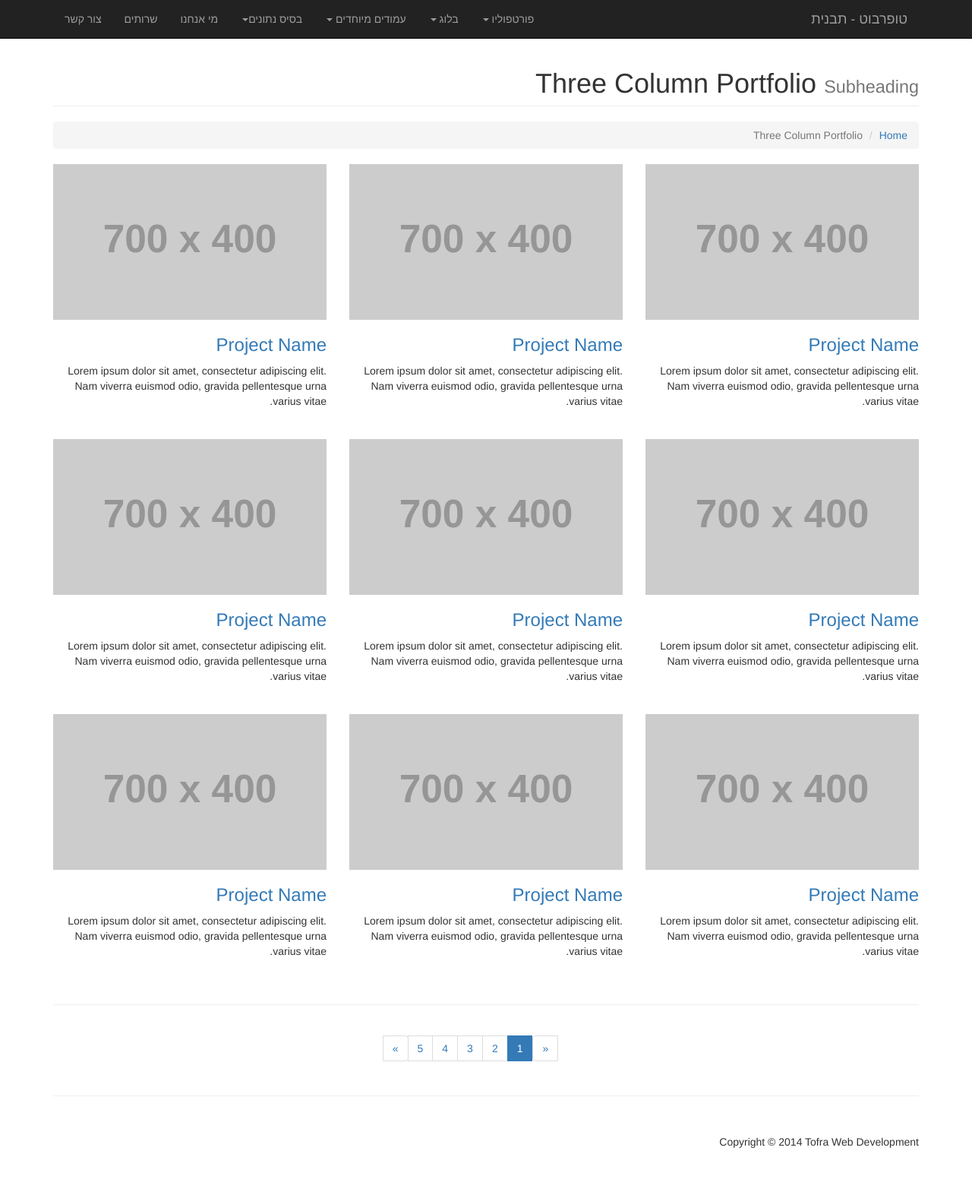
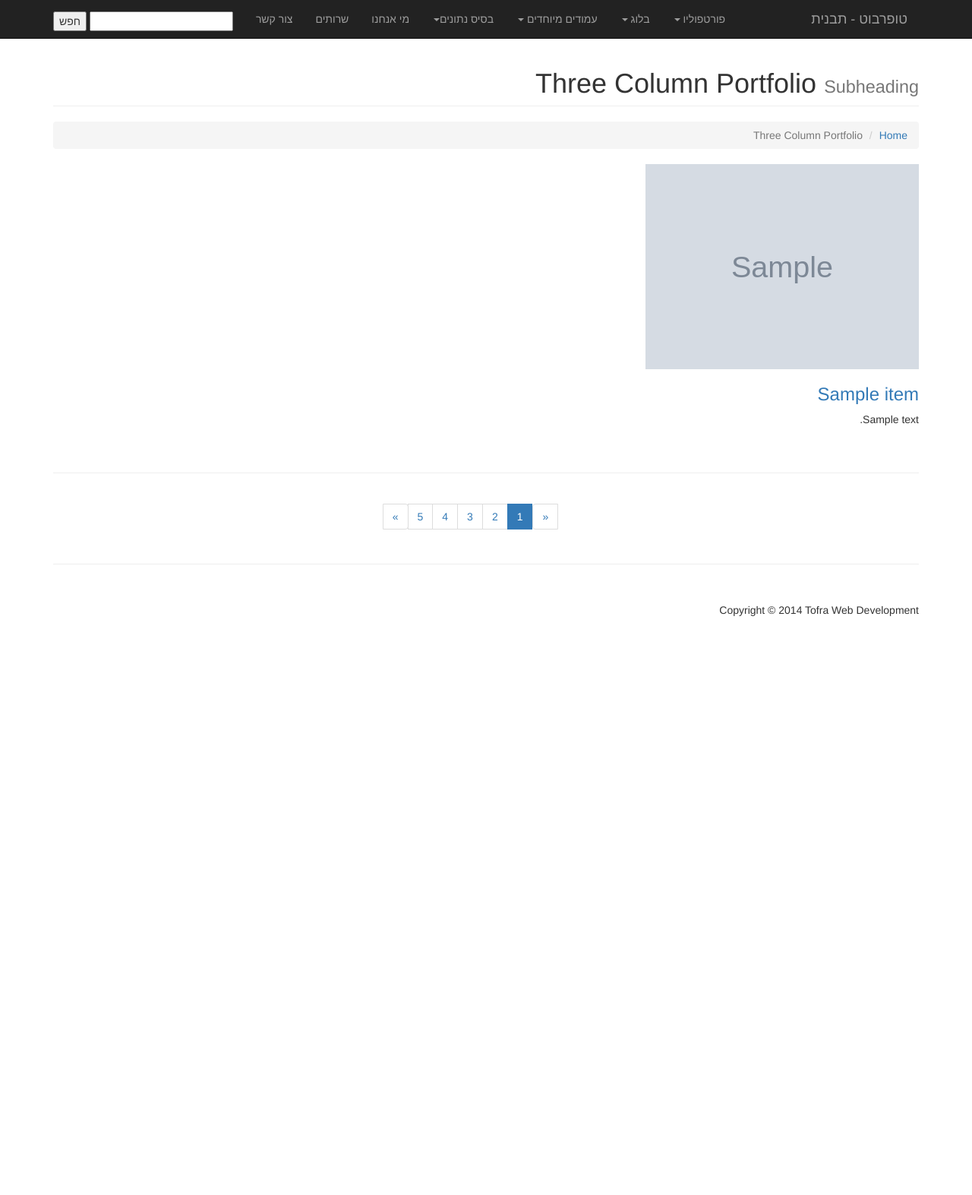
Before and after one commit to tofraweb/ci_tevabarosh, a CodeIgniter app: page /tofraweb/index.php/page/get_name/portfolio_3_col/9 in a window 1280 px wide. Shown: the whole page at 76% size. After the commit the page ends 811 px from the top, so only its background shows below. Run offline with CodeIgniter, Linux system fonts and the light colour scheme; tables that the repository leaves empty or names only in its code hold one stand-in row (values such as "Sample post"); grey boxes marked "Sample" are stand-in pictures; grey boxes labelled with a size stand in for pictures from a placeholder-image service; some libraries are stand-ins or nearby versions.

Commit message:
random portfolio, search field

```diff
--- a/application/controllers/page.php
+++ b/application/controllers/page.php
@@ -2,13 +2,16 @@
 //session_start(); //we need to call PHP's session object to access it through CI
 class Page extends CI_Controller {
 
-    function get_name($page = null)
+    function get_name($page = null, $rand = 4)
   {
+    $this->load->model('media_model','',TRUE);
+    $catalog = $this->media_model->random_catalog_array($rand);
     if(!$page){
       $page = 'frontpage';
     }
+    $data['catalog'] = $catalog;
     $this->load->view('inc/header');
-    $this->load->view('bootstrap/'.$page.'_view');
+    $this->load->view('bootstrap/'.$page.'_view', $data);
     $this->load->view('inc/footer');
   }
 
--- a/application/models/media_model.php
+++ b/application/models/media_model.php
@@ -41,13 +41,13 @@ Class Media_model extends CI_Model
         return $catalog;
     }
 
-    public function random_catalog_array(){
+    public function random_catalog_array($limit = 3){
         try{ //pulling only 4 random items from the DB
             $results = $this->db->query(
                 "SELECT id,title, category_id, description, picture
        FROM items
        ORDER BY RAND()
-       LIMIT 3"
+       LIMIT $limit"
             );
         }catch(Exception $e){
             echo "Unable to retrieve results";
--- a/application/views/bootstrap/portfolio_3_col_view.php
+++ b/application/views/bootstrap/portfolio_3_col_view.php
@@ -19,99 +19,21 @@
 
         <!-- Projects Row -->
         <div class="row">
+              <?php
+              $pic_path = base_url();
+              foreach ($catalog as $item) {?>
                 <div class="col-md-4 img-portfolio">
                     <a href="portfolio-item.html">
-                    <img class="img-responsive img-hover" src="http://placehold.it/700x400" alt="">
+                        <img class="img-responsive img-hover" src="<?php echo $pic_path;?>assets/img/media/upload/<?php echo $item->picture;?>" alt="">
                     </a>
                     <h3>
-                    <a href="portfolio-item.html">Project Name</a>
+                        <a href="portfolio-item.html"><?php echo $item->title;?></a>
                     </h3>
-                <p>Lorem ipsum dolor sit amet, consectetur adipiscing elit. Nam viverra euismod odio, gravida pellentesque urna varius vitae.</p>
+                    <p><?php echo $item->description;?></p>
                 </div>
-            <div class="col-md-4 img-portfolio">
-                <a href="portfolio-item.html">
-                    <img class="img-responsive img-hover" src="http://placehold.it/700x400" alt="">
-                </a>
-                <h3>
-                    <a href="portfolio-item.html">Project Name</a>
-                </h3>
-                <p>Lorem ipsum dolor sit amet, consectetur adipiscing elit. Nam viverra euismod odio, gravida pellentesque urna varius vitae.</p>
-            </div>
-            <div class="col-md-4 img-portfolio">
-                <a href="portfolio-item.html">
-                    <img class="img-responsive img-hover" src="http://placehold.it/700x400" alt="">
-                </a>
-                <h3>
-                    <a href="portfolio-item.html">Project Name</a>
-                </h3>
-                <p>Lorem ipsum dolor sit amet, consectetur adipiscing elit. Nam viverra euismod odio, gravida pellentesque urna varius vitae.</p>
-            </div>
+              <?php } ?>
         </div>
         <!-- /.row -->
-
-        <!-- Projects Row -->
-        <div class="row">
-            <div class="col-md-4 img-portfolio">
-                <a href="portfolio-item.html">
-                    <img class="img-responsive img-hover" src="http://placehold.it/700x400" alt="">
-                </a>
-                <h3>
-                    <a href="portfolio-item.html">Project Name</a>
-                </h3>
-                <p>Lorem ipsum dolor sit amet, consectetur adipiscing elit. Nam viverra euismod odio, gravida pellentesque urna varius vitae.</p>
-            </div>
-            <div class="col-md-4 img-portfolio">
-                <a href="portfolio-item.html">
-                    <img class="img-responsive img-hover" src="http://placehold.it/700x400" alt="">
-                </a>
-                <h3>
-                    <a href="portfolio-item.html">Project Name</a>
-                </h3>
-                <p>Lorem ipsum dolor sit amet, consectetur adipiscing elit. Nam viverra euismod odio, gravida pellentesque urna varius vitae.</p>
-            </div>
-            <div class="col-md-4 img-portfolio">
-                <a href="portfolio-item.html">
-                    <img class="img-responsive img-hover" src="http://placehold.it/700x400" alt="">
-                </a>
-                <h3>
-                    <a href="portfolio-item.html">Project Name</a>
-                </h3>
-                <p>Lorem ipsum dolor sit amet, consectetur adipiscing elit. Nam viverra euismod odio, gravida pellentesque urna varius vitae.</p>
-            </div>
-        </div>
-
-        <!-- Projects Row -->
-        <div class="row">
-            <div class="col-md-4 img-portfolio">
-                <a href="portfolio-item.html">
-                    <img class="img-responsive img-hover" src="http://placehold.it/700x400" alt="">
-                </a>
-                <h3>
-                    <a href="portfolio-item.html">Project Name</a>
-                </h3>
-                <p>Lorem ipsum dolor sit amet, consectetur adipiscing elit. Nam viverra euismod odio, gravida pellentesque urna varius vitae.</p>
-            </div>
-            <div class="col-md-4 img-portfolio">
-                <a href="portfolio-item.html">
-                    <img class="img-responsive img-hover" src="http://placehold.it/700x400" alt="">
-                </a>
-                <h3>
-                    <a href="portfolio-item.html">Project Name</a>
-                </h3>
-                <p>Lorem ipsum dolor sit amet, consectetur adipiscing elit. Nam viverra euismod odio, gravida pellentesque urna varius vitae.</p>
-            </div>
-            <div class="col-md-4 img-portfolio">
-                <a href="portfolio-item.html">
-                    <img class="img-responsive img-hover" src="http://placehold.it/700x400" alt="">
-                </a>
-                <h3>
-                    <a href="portfolio-item.html">Project Name</a>
-                </h3>
-                <p>Lorem ipsum dolor sit amet, consectetur adipiscing elit. Nam viverra euismod odio, gravida pellentesque urna varius vitae.</p>
-            </div>
-        </div>
-        <!-- /.row -->
-
         <hr>
 
         <!-- Pagination -->
--- a/application/views/inc/header.php
+++ b/application/views/inc/header.php
@@ -58,7 +58,7 @@
                                 <a href="<?php echo base_url();?>index.php/page/get_name/portfolio_2_col">פורטפוליו 2 עמודים</a>
                             </li>
                             <li>
-                                <a href="<?php echo base_url();?>index.php/page/get_name/portfolio_3_col">פורטפוליו 3 עמודים</a>
+                                <a href="<?php echo base_url();?>index.php/page/get_name/portfolio_3_col/9">פורטפוליו 3 עמודים</a>
                             </li>
                             <li>
                                 <a href="<?php echo base_url();?>index.php/page/get_name/portfolio_4_col">פרוטפוליו 4 עמודים</a>
@@ -128,6 +128,14 @@
                     <li>
                         <a href="<?php echo base_url();?>index.php/page/get_name/contact">צור קשר</a>
                     </li>
+                    <li>
+                      <div style="margin-top: 15px;margin-right: 15px; ">
+                        <form method="get" action="<?php echo base_url();?>index.php/catalog">
+                          <input type="text" name="s" id="s" />
+                          <input type="submit" value="חפש" />
+                        </form>
+                      </div>
+                    </li>
                 </ul>
             </div>
             <!-- /.navbar-collapse -->
--- a/assets/css/modern-business.css
+++ b/assets/css/modern-business.css
@@ -95,3 +95,7 @@ footer {
 .table {
   width: 700px;
 }
+
+.search {
+  margin-top: 20px;
+}
```
Lines whose indentation alone changed are shown as unchanged.
